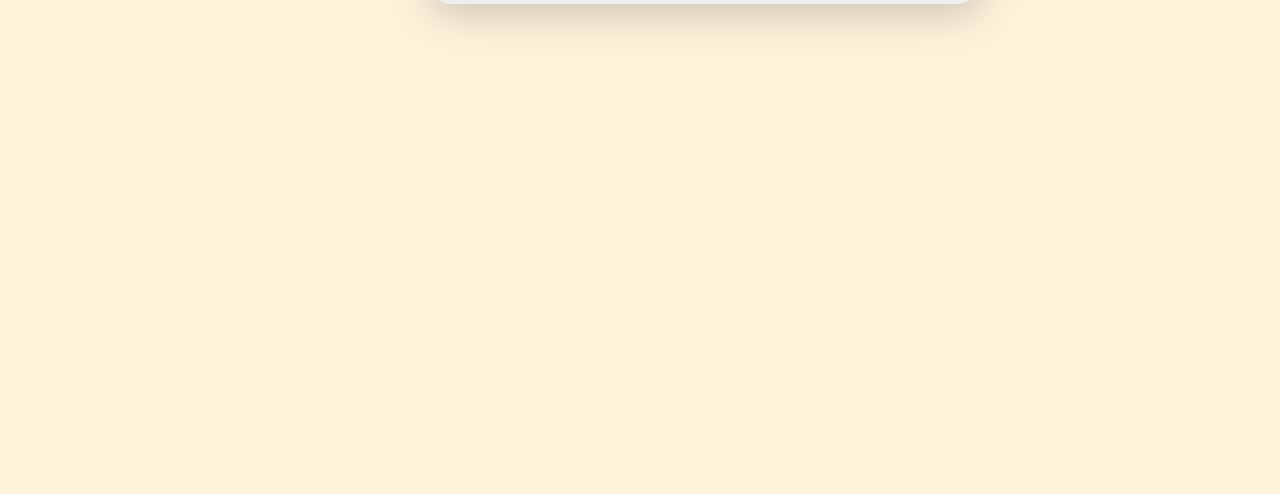
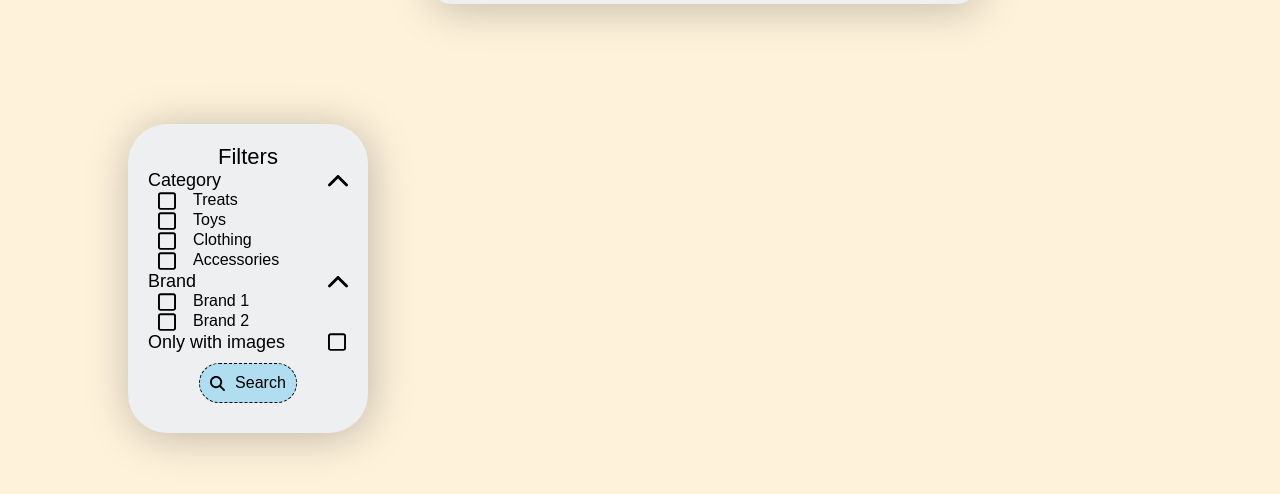
Before and after one commit to Nickita222a444/web6404malyshevns, a plain HTML site: page lab2/catalogue.html in a window 1280 px wide. Shown: the part 52-546 px from the top of the page. Drawn offline with Linux system fonts and the light colour scheme; a web font is replaced by a local one.

Commit message:
feat: added the filter bar to the catalogue page

```diff
--- a/lab2/catalogue.css
+++ b/lab2/catalogue.css
@@ -53,3 +53,72 @@ header {
     height: 20px;
   }
 }
+
+#filters-bar {
+  display: inline-block;
+  background-color: #eeeff1;
+  box-shadow: 2px 4px 44px rgba(0, 0, 0, 0.25);
+  border-radius: 39px;
+  padding: 20px;
+  margin-top: 15vh;
+  > span {
+    font-size: 22px;
+    padding: 70px;
+  }
+}
+
+.filter-name {
+  font-size: 18px;
+
+  + img {
+    height: 12px;
+  }
+}
+
+.filter-header {
+  display: flex;
+  justify-content: space-between;
+  align-items: center;
+}
+
+.multiple-choice-item,
+.bool-choice-filter {
+  display: flex;
+  vertical-align: center;
+  gap: 15px;
+
+  input {
+    appearance: none;
+    width: 20px;
+    height: 20px;
+    background: url("img/checkbox-before.svg") no-repeat;
+
+    &:checked {
+      background: url("img/checkbox-after.svg") no-repeat;
+    }
+  }
+}
+
+.multiple-choice-item {
+  padding-left: 10px;
+}
+
+.bool-choice-filter {
+  justify-content: space-between;
+}
+
+#search-button {
+  background-color: #b1ddf1;
+  border: 1px dashed black;
+  border-radius: 30px;
+  font-size: 16px;
+  display: flex;
+  gap: 10px;
+  align-items: center;
+  padding: 10px;
+  margin: 10px auto;
+
+  img {
+    height: 15px;
+  }
+}
--- a/lab2/catalogue.html
+++ b/lab2/catalogue.html
@@ -19,6 +19,55 @@
           <img src="img/cart-icon.svg" alt="" />
         </div>
       </header>
+      <main>
+        <section id="filters-bar">
+          <span>Filters</span>
+          <div class="multiple-choice-filter">
+            <div class="filter-header">
+              <span class="filter-name">Category</span>
+              <img src="img/arrrow-up.svg" alt="" />
+            </div>
+            <div class="multiple-choice-item">
+              <input type="checkbox" />
+              <span>Treats</span>
+            </div>
+            <div class="multiple-choice-item">
+              <input type="checkbox" />
+              <span>Toys</span>
+            </div>
+            <div class="multiple-choice-item">
+              <input type="checkbox" />
+              <span>Clothing</span>
+            </div>
+            <div class="multiple-choice-item">
+              <input type="checkbox" />
+              <span>Accessories</span>
+            </div>
+          </div>
+          <div class="multiple-choice-filter">
+            <div class="filter-header">
+              <span class="filter-name">Brand</span>
+              <img src="img/arrrow-up.svg" alt="" />
+            </div>
+
+            <div class="multiple-choice-item">
+              <input type="checkbox" />
+              <span>Brand 1</span>
+            </div>
+            <div class="multiple-choice-item">
+              <input type="checkbox" />
+              <span>Brand 2</span>
+            </div>
+          </div>
+          <div class="bool-choice-filter">
+            <span class="filter-name">Only with images</span>
+            <input type="checkbox" />
+          </div>
+          <button id="search-button">
+            <img src="img/search-icon.svg" alt="" /><span>Search</span>
+          </button>
+        </section>
+      </main>
     </div>
   </body>
 </html>
```
Also changed, not shown: lab2/img/arrrow-up.svg (added), lab2/img/checkbox-after.svg (added), lab2/img/checkbox-before.svg (added).
